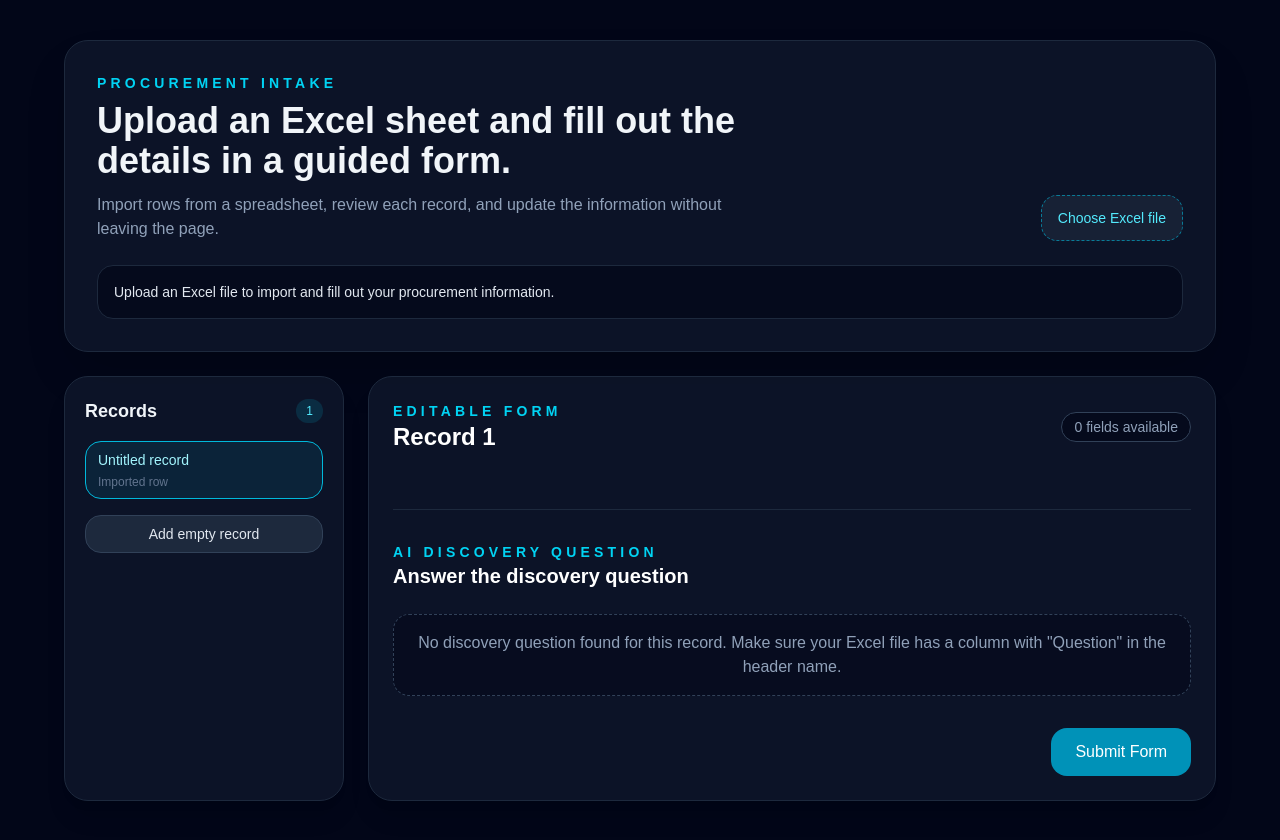
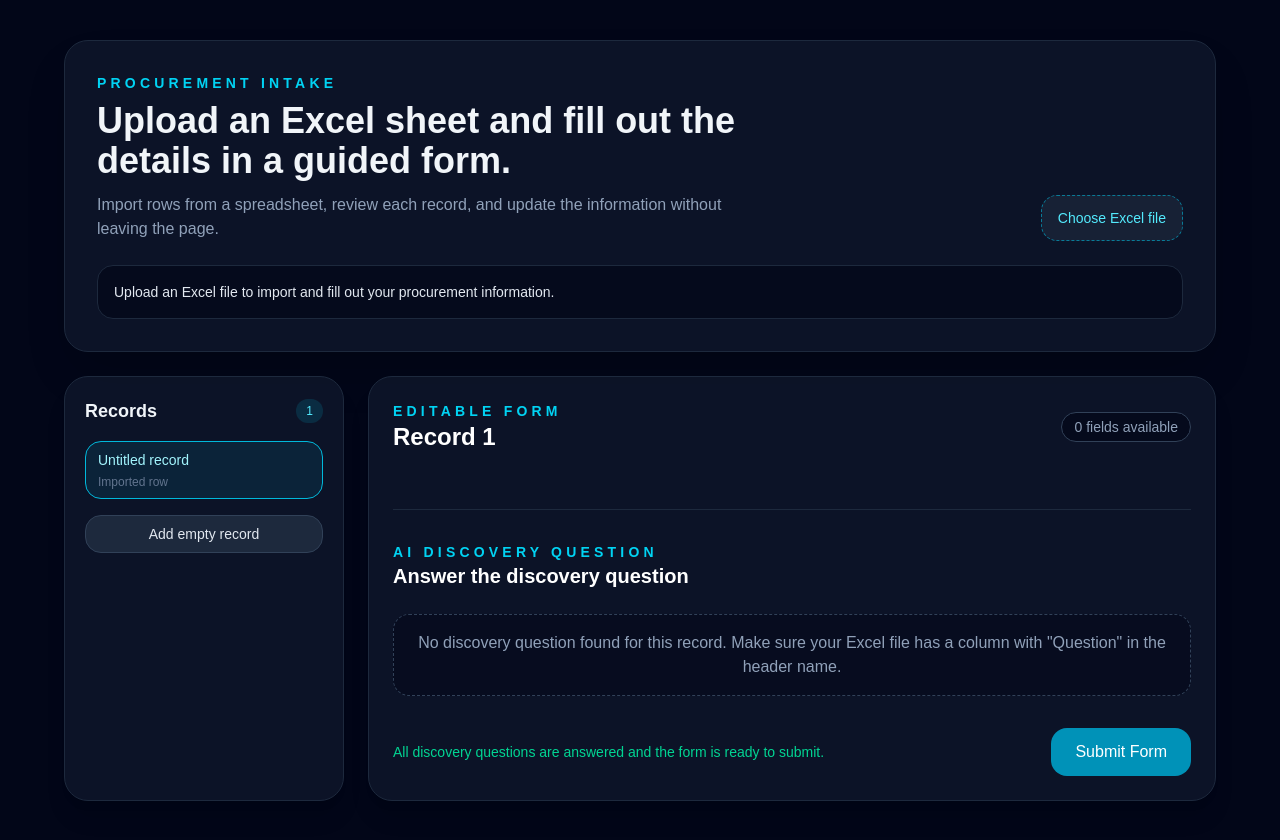
Before and after one commit to arjunibm2003/ProcurementAgent, a Next.js app: page / in a window 1280 px wide. Both pictures are taken after a click on the button "Add empty record". Built offline with nearby package versions, Linux system fonts and the light colour scheme.

Commit message:
Refine procurement form submission flow

```diff
--- a/src/app/page.tsx
+++ b/src/app/page.tsx
@@ -89,36 +89,46 @@ export default function Home() {
       return;
     }
 
-    // Update rows with discovery answers in column G
+    if (!canSubmit) {
+      setSubmitStatus("Answer every discovery question before submitting.");
+      return;
+    }
+
+    const answerColumnHeader = "Discovery Answer";
     const updatedRows = rows.map((row, index) => {
       const answer = discoveryResponses[index] || "";
-      return {
-        ...row,
-        ["Discovery Answer"]: answer,
-      };
+      const exportRow: Record<string, string> = {};
+
+      headers.forEach((header, headerIndex) => {
+        exportRow[header] = row[header] ?? "";
+
+        if (headerIndex === questionColumnIndex) {
+          exportRow[answerColumnHeader] = answer;
+        }
+      });
+
+      return exportRow;
     });
 
-    // Create a new workbook with the updated data
     const ws = XLSX.utils.json_to_sheet(updatedRows);
     const wb = XLSX.utils.book_new();
     XLSX.utils.book_append_sheet(wb, ws, "Procurement Data");
 
-    // Set column widths for better readability
     const maxWidth = 50;
     ws["!cols"] = Object.keys(updatedRows[0] || {}).map(() => ({ wch: maxWidth }));
 
-    // Download the file
     XLSX.writeFile(wb, `procurement-submission-${new Date().toISOString().split("T")[0]}.xlsx`);
 
-    setSubmitStatus("✓ Form submitted! Excel file downloaded with discovery answers in column G.");
+    setSubmitStatus("✓ Form submitted! Excel file downloaded with discovery answers beside the question column.");
 
-    // Reset status after 5 seconds
     setTimeout(() => setSubmitStatus(""), 5000);
   };
 
   const currentRow = rows[selectedRow];
   const currentDiscoveryQuestion = questionColumnIndex !== null ? currentRow?.[headers[questionColumnIndex]] : null;
   const currentDiscoveryResponse = discoveryResponses[selectedRow] || "";
+  const hasQuestionColumn = questionColumnIndex !== null;
+  const canSubmit = rows.length > 0 && (!hasQuestionColumn || rows.every((_, index) => (discoveryResponses[index] || "").trim().length > 0));
 
   return (
     <main className="min-h-screen bg-slate-950 px-4 py-10 text-slate-100 sm:px-6 lg:px-8">
@@ -240,18 +250,24 @@ export default function Home() {
                   )}
                 </div>
 
-                <div className="mt-8 flex flex-col gap-3 sm:flex-row sm:justify-between">
-                  <div>
+                <div className="mt-8 flex flex-col gap-3 sm:flex-row sm:items-center sm:justify-between">
+                  <div className="space-y-2">
                     {submitStatus && (
                       <p className={`text-sm font-medium ${submitStatus.includes("✓") ? "text-green-400" : "text-amber-400"}`}>
                         {submitStatus}
                       </p>
                     )}
+                    {canSubmit ? (
+                      <p className="text-sm text-emerald-400">All discovery questions are answered and the form is ready to submit.</p>
+                    ) : (
+                      <p className="text-sm text-amber-400">Answer each discovery question before submitting the form.</p>
+                    )}
                   </div>
                   <button
                     type="button"
                     onClick={handleSubmitForm}
-                    className="rounded-2xl bg-cyan-600 px-6 py-3 font-medium text-white transition hover:bg-cyan-500 active:bg-cyan-700"
+                    disabled={!canSubmit}
+                    className={`rounded-2xl px-6 py-3 font-medium text-white transition ${canSubmit ? "bg-cyan-600 hover:bg-cyan-500 active:bg-cyan-700" : "cursor-not-allowed bg-slate-700 text-slate-400"}`}
                   >
                     Submit Form
                   </button>
```
